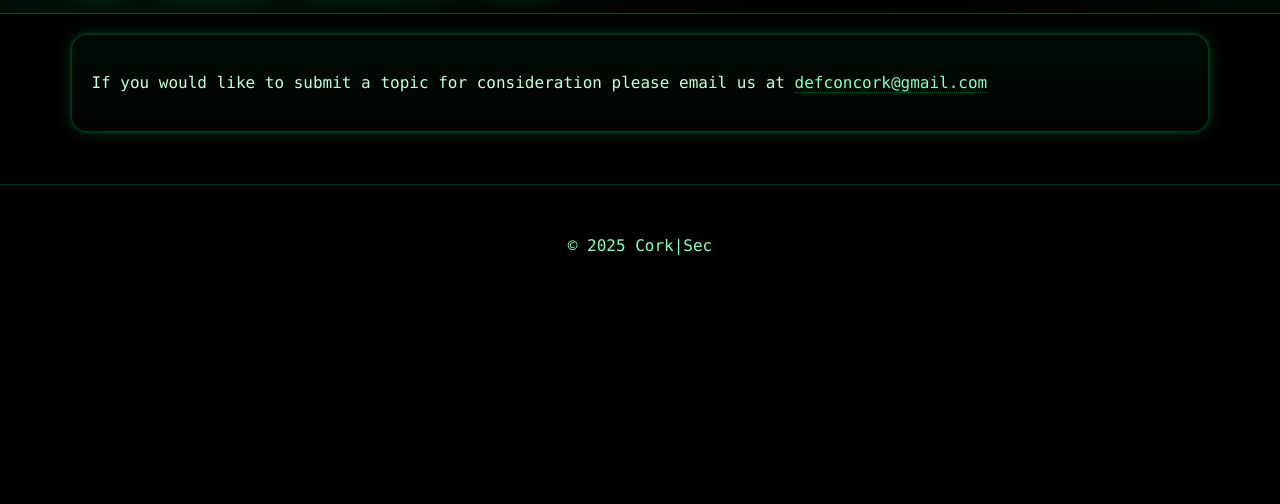
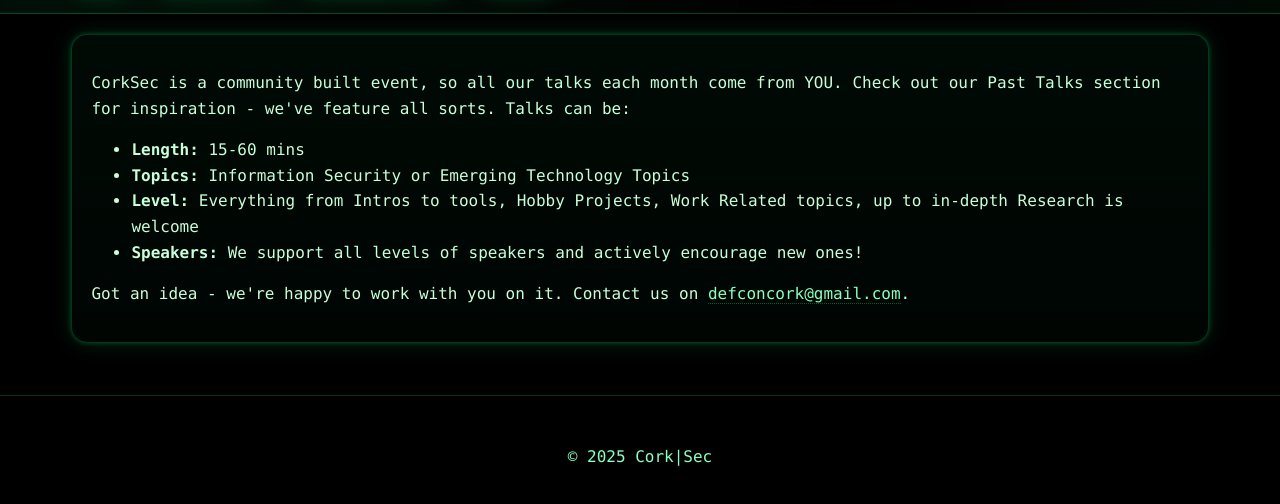
Before and after one commit to CorkSec/corksec.github.io, a plain HTML site: page submit.html in a window 1280 px wide. Shown: the part 122-626 px from the top of the page. Drawn offline with Linux system fonts and the light colour scheme.

Commit message:
Updated Talk Submission Page
Updated Talk Submission Page to test submission rights

```diff
--- a/submit.html
+++ b/submit.html
@@ -26,7 +26,17 @@
   <main>
     <section class="panel">
         <p class="kreon-font">
-          If you would like to submit a topic for consideration please email us at <a href="mailto:defconcork@gmail.com">defconcork@gmail.com</a></p>
+          CorkSec is a community built event, so all our talks each month come from YOU. Check out our Past Talks section for inspiration - we've feature all sorts. Talks can be:
+        </p>
+          <ul>
+            <li><b>Length:</b> 15-60 mins</li>
+            <li><b>Topics:</b> Information Security or Emerging Technology Topics</li>
+            <li><b>Level:</b> Everything from Intros to tools, Hobby Projects, Work Related topics, up to in-depth Research is welcome</li>
+            <li><b>Speakers:</b> We support all levels of speakers and actively encourage new ones!</li>
+           </ul>
+        <p class="kreon-font">
+            Got an idea - we're happy to work with you on it. Contact us on <a href="mailto:defconcork@gmail.com">defconcork@gmail.com</a>.
+        </p>
     </section>
   </main>
 
```
